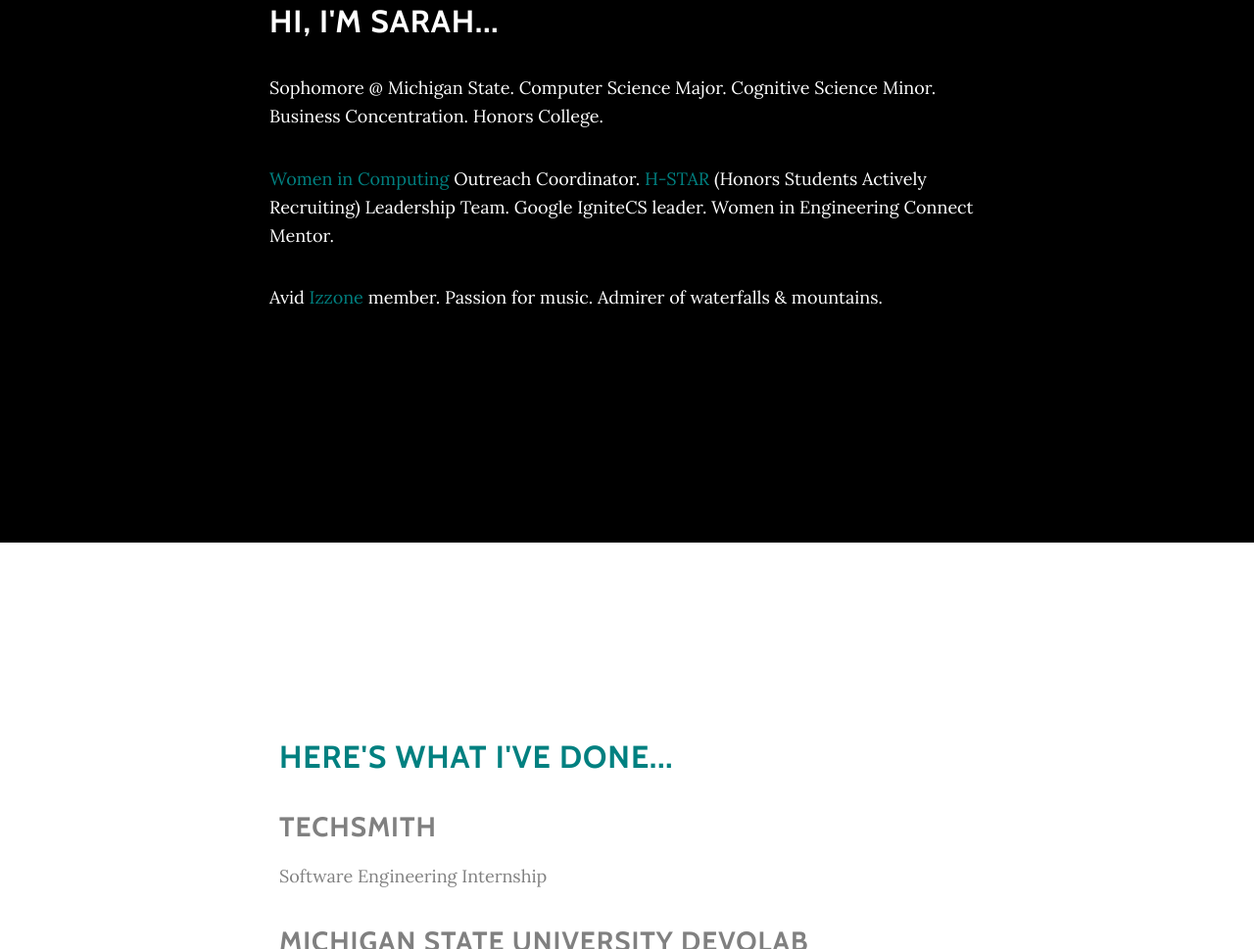
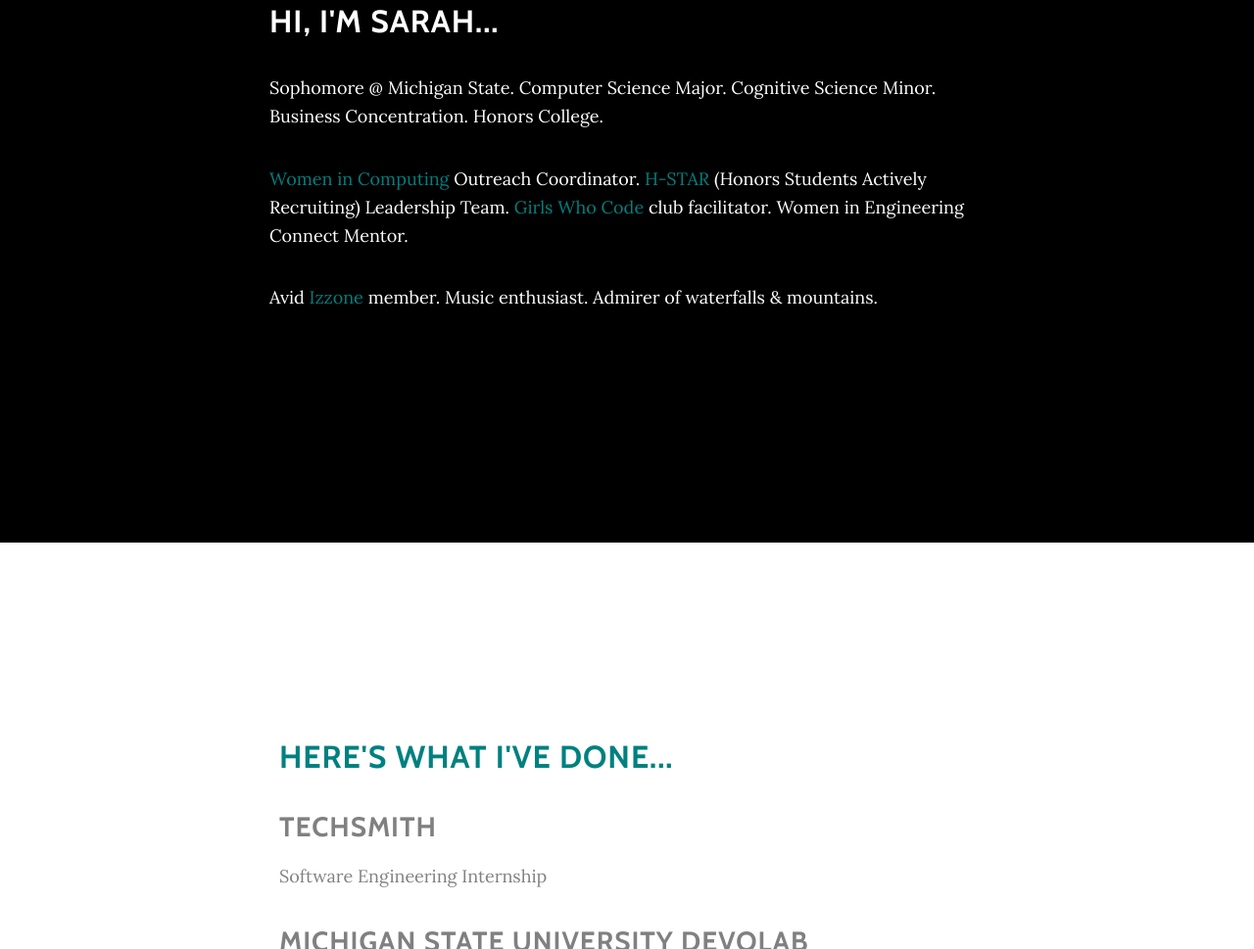
Before and after one commit to sarahjohanknecht/sarahjohanknecht.github.io, a website: page index.html in a window 1280 px wide. Shown: the part 997-1966 px from the top of the page at 98% size. Drawn offline with nearby package versions, Linux system fonts and the light colour scheme.

Commit message:
background info changes

```diff
--- a/index.html
+++ b/index.html
@@ -74,8 +74,8 @@
             <h2>Hi, I'm Sarah... </h2>
             <p> Sophomore @ Michigan State. Computer Science Major. Cognitive Science Minor. Business Concentration. Honors College.
               <p> <a href="http://www.cse.msu.edu/msuwic/">Women in Computing </a> Outreach Coordinator. <a href="https://honorscollege.msu.edu/programs/h-star.html">H-STAR</a>
-                (Honors Students Actively Recruiting) Leadership Team. Google IgniteCS leader. Women in Engineering Connect Mentor.</p>
-            <p>Avid <a href="https://twitter.com/ThisIsTheIzzone">Izzone </a> member. Passion for music. Admirer of waterfalls & mountains. </p>
+                (Honors Students Actively Recruiting) Leadership Team. <a href="https://girlswhocode.com/"> Girls Who Code</a> club facilitator. Women in Engineering Connect Mentor.</p>
+            <p>Avid <a href="https://twitter.com/ThisIsTheIzzone">Izzone </a> member. Music enthusiast. Admirer of waterfalls & mountains. </p>
           </div>
         </div>
       </div>
```
